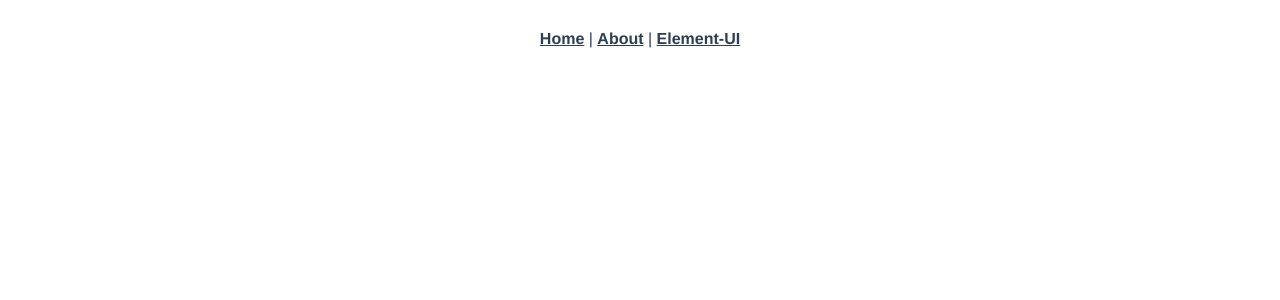
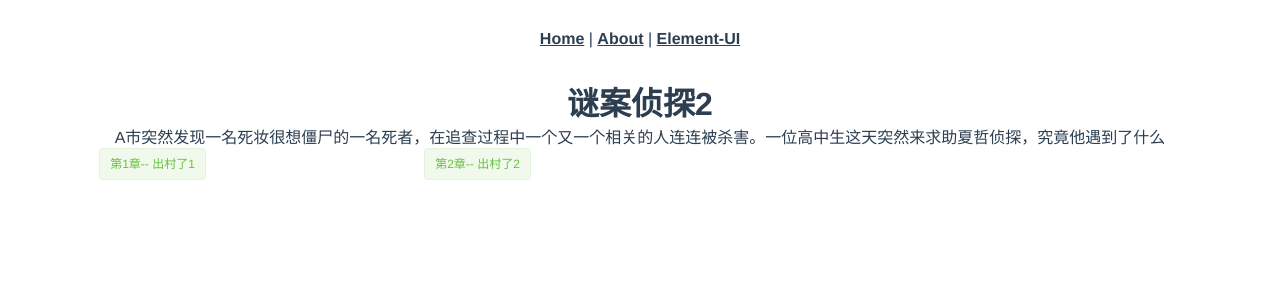
Before and after one commit to zzy0371/vue-helloworld, a Vue app: page /#/book/101 in a window 1280 px wide. Shown: the top 300 px of the page. Built offline with nearby package versions, Linux system fonts and the light colour scheme.

Commit message:
VUE路由与动态路由

```diff
--- a/src/router/index.js
+++ b/src/router/index.js
@@ -11,6 +11,16 @@ const routes = [
     name: 'Home',
 	// 当路由匹配成功时展示的组件
     component: Home
+  },
+  {
+    path: '/book/:pk',
+    name: 'Book',
+    component: () => import(/* webpackChunkName: "book" */ '../views/Book.vue')
+  },
+  {
+    path: '/article/:pk',
+    name: 'Article',
+    component: () => import(/* webpackChunkName: "article" */ '../views/Article.vue')
   },
   {
     path: '/about',
--- /dev/null
+++ b/src/views/Article.vue
@@ -0,0 +1,25 @@
+<template>
+	<div class="article">
+		{{article.content}}
+	</div>
+</template>
+
+<script>
+	import {articles} from '../data/bookdata.js'
+	export default{
+		data(){
+			return{
+				article:null
+			}
+		},
+		created() {
+			this.article= articles.filter(item=>{
+				return item.id==this.$route.params.pk;
+			})[0]
+		}
+
+	}
+</script>
+
+<style>
+</style>
--- /dev/null
+++ b/src/views/Book.vue
@@ -0,0 +1,47 @@
+<template>
+	<div class="book">
+		<el-row>
+			<el-col :span="24">
+				<h1>{{book.title}}</h1>
+			</el-col>
+		</el-row>
+		<el-row>
+			<el-col :span="24">
+				<p>{{book.outline}}</p>
+			</el-col>
+		</el-row>
+		<el-row :gutter="20">
+			<el-col :span="6" v-for="(a,index) in articles" :key="a.title">
+				<router-link :to="'/article/'+a.id">
+					<el-tag type="success" > 第{{index+1}}章-- {{a.title}} </el-tag>
+				</router-link>
+			</el-col>
+		</el-row>
+
+	</div>
+</template>
+
+<script>
+	import {articles,books} from '../data/bookdata.js'
+	export default {
+		data(){
+			return{
+				book:null,
+				articles:[]
+			}
+		},
+		created() {
+			console.log(this.$route.params.pk);
+			this.book = books.filter((item)=>{
+				return item.id == this.$route.params.pk;
+			})[0]
+			this.articles=articles.filter((item)=>{
+				return item.bookid == this.$route.params.pk;
+			})
+		}
+	}
+</script>
+
+<style lang="less">
+
+</style>
--- a/src/views/Home.vue
+++ b/src/views/Home.vue
@@ -3,14 +3,11 @@
 		<div class="books">
 			<el-row :gutter="20">
 				<el-col :span="6" v-for="b in books" :key="b.id">
-					<router-link to="/about">
+					<router-link :to="'/book/'+b.id">
 						<el-card :body-style="{ padding: '0px' }" shadow="hover" class="book">
 							<img :src="b.mainimg" class="image">
 							<div style="padding: 14px;">
 								<h3>{{b.title}}</h3>
-								<div class="bottom clearfix">
-									<el-button type="primary">去看看</el-button>
-								</div>
 							</div>
 						</el-card>
 					</router-link>
```
